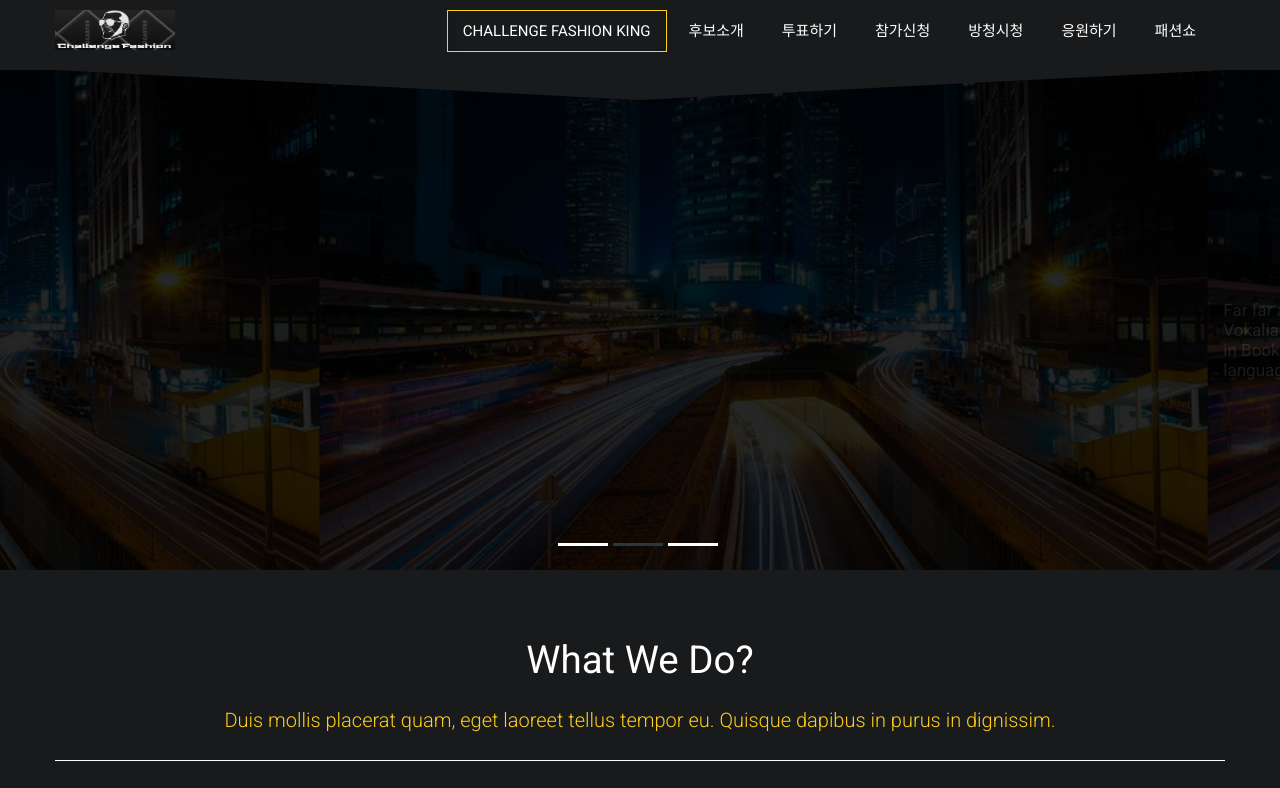
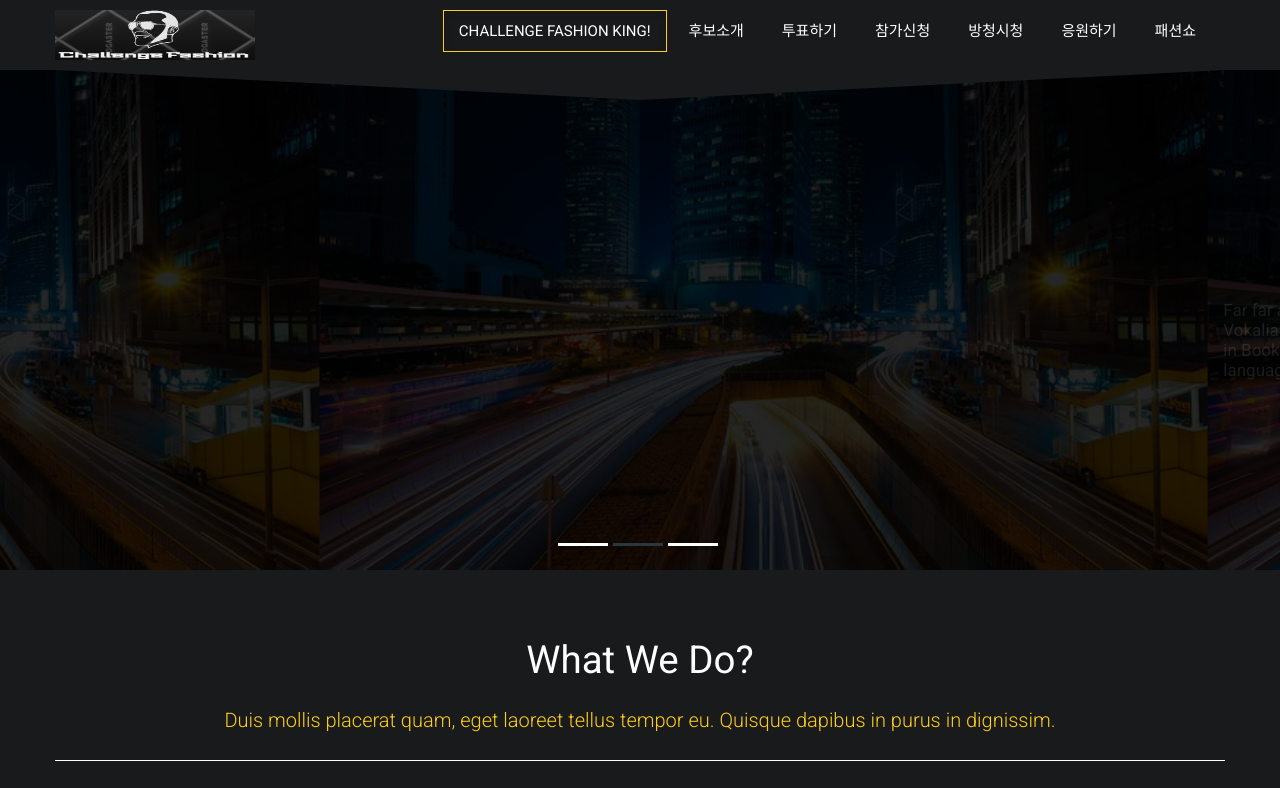
Before and after one commit to ojh3391/Demons, a plain HTML site: page WebContent/index.html in a window 1280 px wide. Shown: the top 788 px of the page. Drawn offline with Linux system fonts and the light colour scheme; some packages are replaced by stand-ins of ours.

Commit message:
자바 버전

```diff
--- a/WebContent/Resources/css/style.css
+++ b/WebContent/Resources/css/style.css
@@ -72,8 +72,8 @@ p {
     box-shadow: none;
 }
 .navbar .brand img {
-    width:120px;
-    height:40px;
+    width:200px;
+    height:50px;
 }
 .navbar .nav > li > a {
     text-transform:uppercase;
--- a/WebContent/index.html
+++ b/WebContent/index.html
@@ -47,7 +47,7 @@
                     <!-- Main navigation -->
                     <div class="nav-collapse collapse pull-right">
                         <ul class="nav" id="top-navigation">
-                            <li class="active"><a href="#home">Challenge Fashion King</a></li>
+                            <li class="active"><a href="#home">Challenge Fashion King!</a></li>
                             <li><a href="#service">후보소개</a></li>
                             <li><a href="#portfolio">투표하기</a></li>
                             <li><a href="#about">참가신청</a></li>
```
Also changed, not shown: 1 other file.
